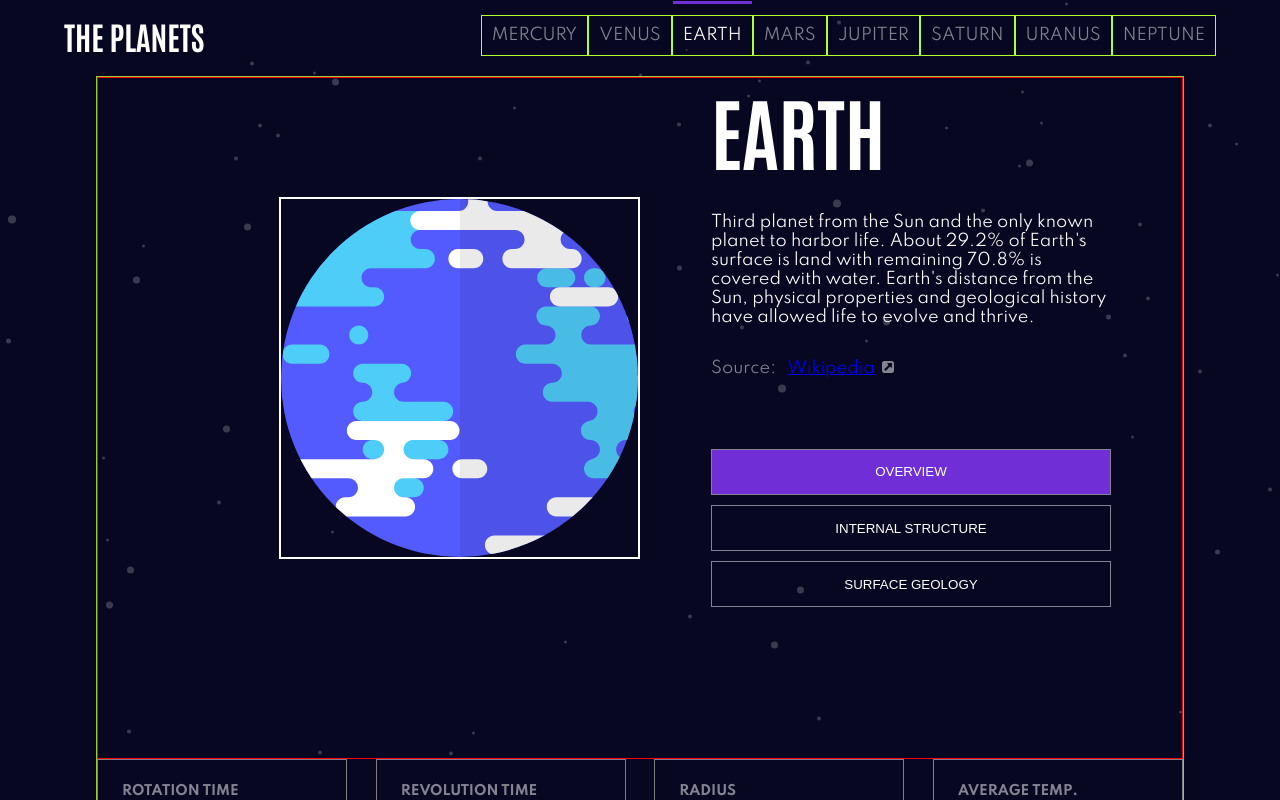
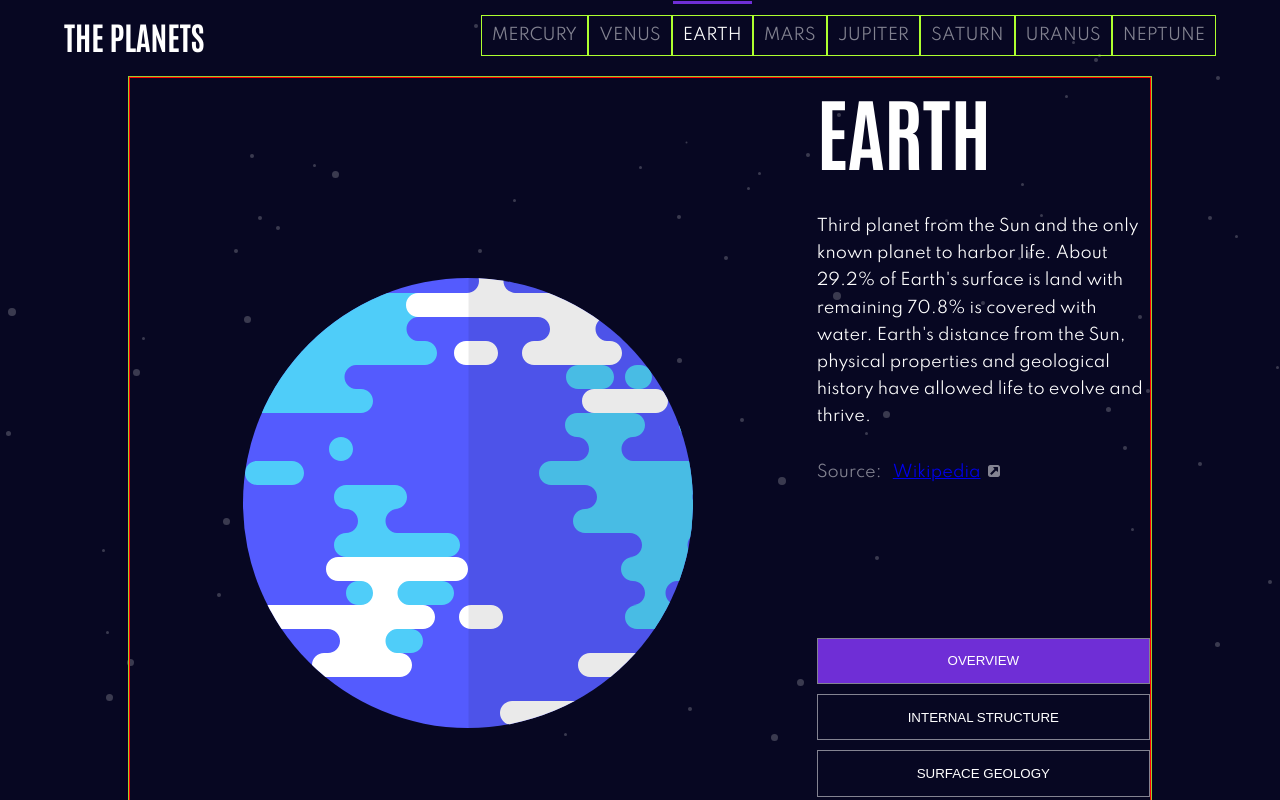
Before and after one commit to ScarSymmetry/-FrontEndMentor-Planets-Facts-with-React, a React (Create React App) app: page / in a window 1280 px wide. Shown: the top 800 px of the page. Built offline with nearby package versions, Linux system fonts and the light colour scheme.

Commit message:
grid positions

```diff
--- a/src/App.css
+++ b/src/App.css
@@ -38,7 +38,7 @@ body {
 }
 
 .wrapper {
-	max-width: 85vw;
+	max-width: 80vw;
 
 	margin: 0 auto;
 	padding: 0;
--- a/src/PlanetsButton.module.css
+++ b/src/PlanetsButton.module.css
@@ -3,7 +3,7 @@
 	margin-block: 5px;
 
 	padding: 1.1em;
-	min-width: 400px;
+	width: 100%;
 	cursor: pointer;
 	border: 1px solid var(--color-light-grey);
 	background: transparent;
--- a/src/TabWrapper.module.css
+++ b/src/TabWrapper.module.css
@@ -1,4 +1,6 @@
 .buttonWrapper {
 	display: flex;
 	flex-direction: column;
+
+	max-width: 100%;
 }
--- a/src/componenets/Main/Main.module.css
+++ b/src/componenets/Main/Main.module.css
@@ -1,23 +1,25 @@
 .planet {
 	color: var(--color-white);
 	display: grid;
+	gap: 10px;
 	align-items: center;
 	justify-items: center;
 	grid-template-columns: repeat(6, 1fr);
 	grid-template-rows: repeat(2, 1fr);
 	border: 1px solid red;
-	padding-bottom: 5em;
+	padding-bottom: 1em;
 }
 
 .text_container {
-	grid-column: 4 / -1;
-	max-width: 400px;
-	justify-self: center;
+	grid-column: 5 / -1;
+	align-self: end;
 }
 
 .tab_container {
-	grid-column: 4 / -1;
-	justify-self: center;
+	grid-column: 5 / -1;
+	grid-row: 2 / 3;
+	justify-self: stretch;
+	align-self: center;
 }
 
 .planet__title {
@@ -30,20 +32,21 @@
 
 .planet__description {
 	padding-block: 2em;
+	line-height: 1.7;
 }
 
 .planet__source {
 	color: var(--color-light-grey);
+	padding-bottom: 1em;
 }
 
 .image_container {
-	grid-column: 2 / 4;
-	border: 2px solid white;
+	grid-column: 1 / 5;
 }
 
 .image_container {
 	grid-row: 1 / 3;
-	max-width: 400px;
+	max-width: 100%;
 }
 
 .planet__image {
@@ -54,11 +57,9 @@
 
 .image_container_secondary {
 	grid-row: 1 / 3;
-	grid-column: 2 / 4;
-	max-width: 400px;
+	grid-column: 1 / 5;
+	max-width: 100%;
 	display: grid;
-
-	border: 2px solid white;
 
 	grid-template-columns: 1fr;
 }
@@ -73,13 +74,14 @@
 	width: 100%;
 	height: 100%;
 	object-fit: cover;
+	display: block;
 }
 
 .image__secondary {
 	grid-column: 1 / 1;
-	width: 50%;
+	max-width: 150px;
+	display: block;
 
-	object-fit: cover;
 	align-self: end;
 	justify-self: center;
 }
```
